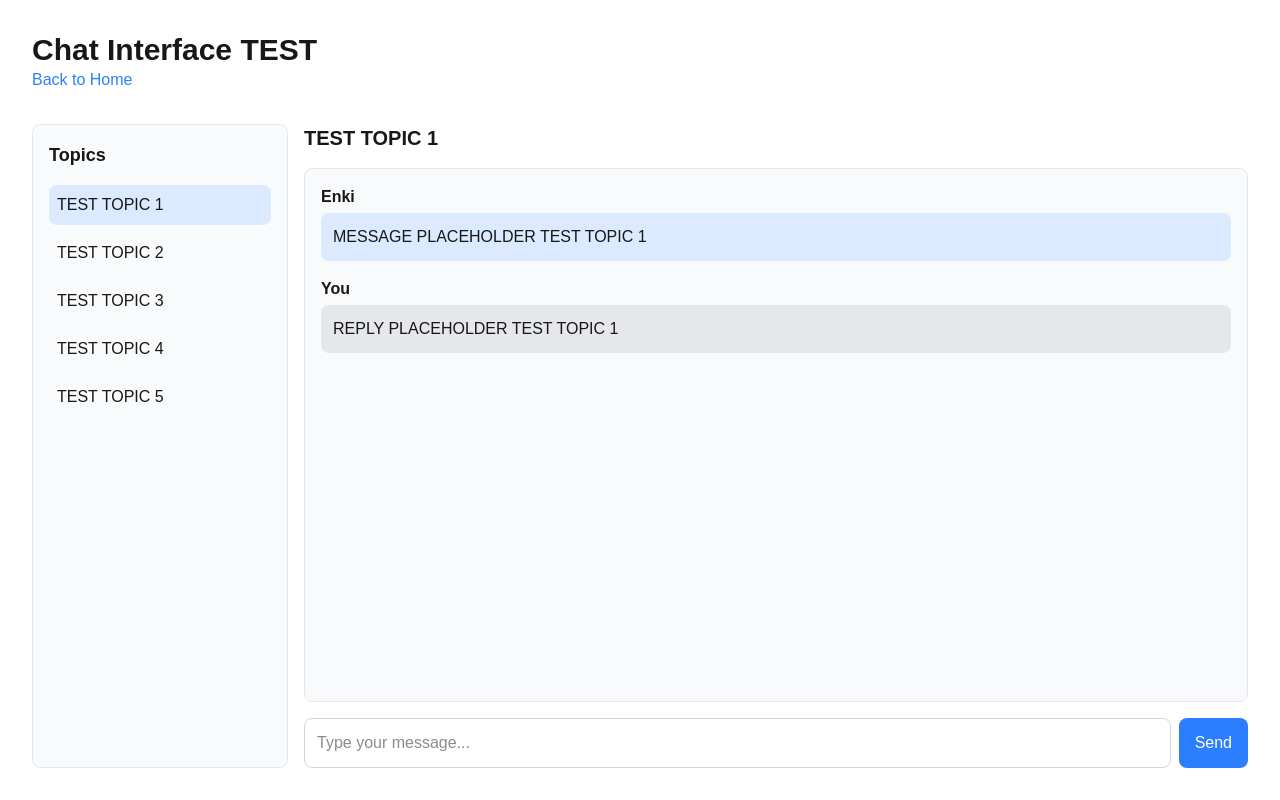
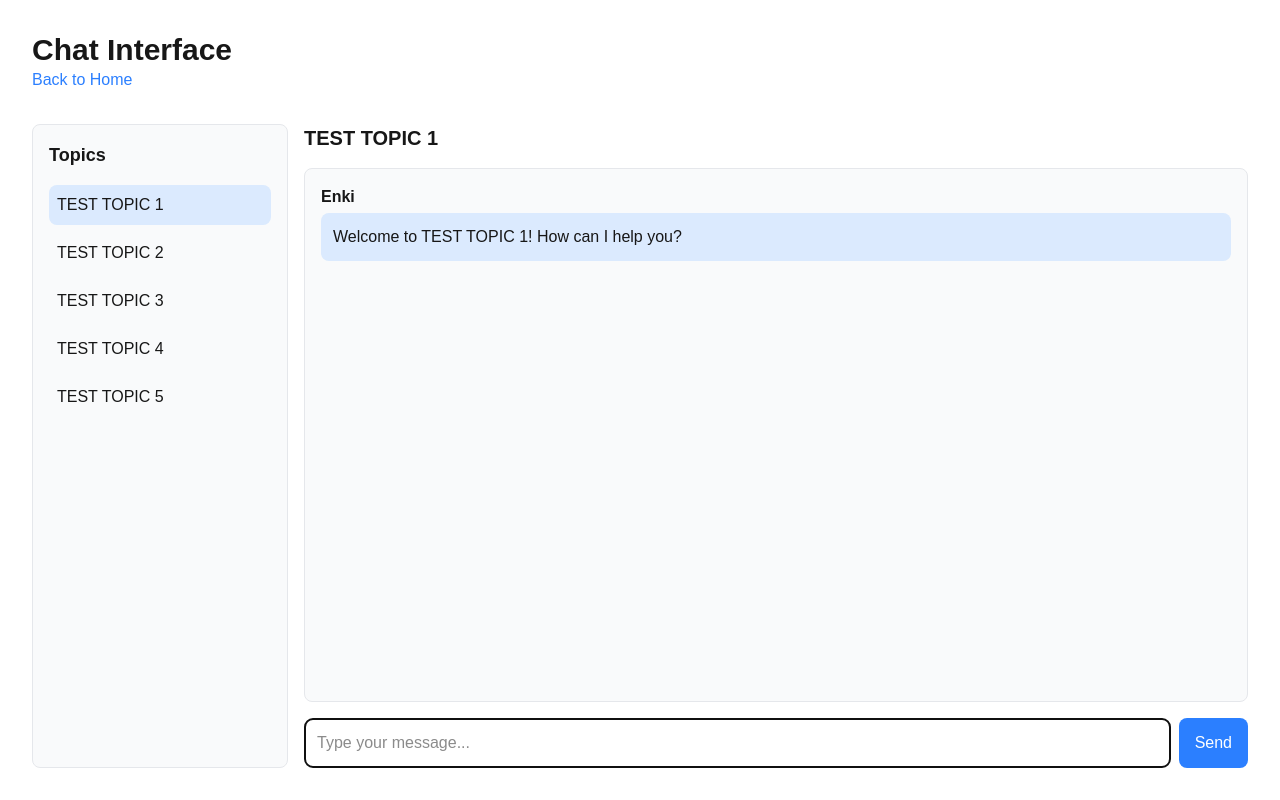
Before and after one commit to Lee-RoyDobson/Team-Project-Enki, a Next.js app in the folder enki/: page /chat in a window 1280 px wide. Built offline with nearby package versions, Linux system fonts and the light colour scheme.

Commit message:
Update page.tsx

```diff
--- a/enki/src/app/chat/page.tsx
+++ b/enki/src/app/chat/page.tsx
@@ -1,24 +1,111 @@
 "use client";
 
-import Image from "next/image";
 import Link from "next/link";
 import { useState } from "react";
 
+type Message = {
+  sender: string;
+  content: string;
+};
+
 export default function ChatPage() {
-  // State to track the selected topic
+  // State management
   const [selectedTopic, setSelectedTopic] = useState("TEST TOPIC 1");
+  const [inputMessage, setInputMessage] = useState("");
+  const [messages, setMessages] = useState<Message[]>([
+    {
+      sender: "Enki",
+      content: `Welcome to ${selectedTopic}! How can I help you?`
+    }
+  ]);
 
-  // Handler for topic selection
+  // List of available topics
+  const topics = [
+    "TEST TOPIC 1",
+    "TEST TOPIC 2",
+    "TEST TOPIC 3",
+    "TEST TOPIC 4",
+    "TEST TOPIC 5"
+  ];
+
+  // Event handlers
   const handleTopicSelect = (topic: string) => {
     setSelectedTopic(topic);
-    // Here you could also load messages for this topic
-    // or perform other actions when a topic is selected
+    setMessages([
+      { sender: "Enki", content: `Welcome to ${topic}! How can I help you?` }
+    ]);
+  };
+
+  const handleInputChange = (e: React.ChangeEvent<HTMLInputElement>) => {
+    setInputMessage(e.target.value);
+  };
+
+  const handleSendMessage = () => {
+    if (!inputMessage.trim()) return;
+
+    // Add user message to chat
+    const newMessages = [
+      ...messages,
+      { sender: "You", content: inputMessage }
+    ];
+
+    setMessages(newMessages);
+    setInputMessage("");
+
+    // Simulate AI response
+    setTimeout(() => {
+      setMessages([
+        ...newMessages,
+        {
+          sender: "Enki",
+          content: `Simulated response for ${selectedTopic}.`
+        }
+      ]);
+    }, 1000);
+  };
+
+  const handleKeyPress = (e: React.KeyboardEvent<HTMLInputElement>) => {
+    if (e.key === 'Enter') {
+      handleSendMessage();
+    }
+  };
+
+  // UI Components
+  const TopicButton = ({ topic }: { topic: string }) => (
+    <li>
+      <button
+        onClick={() => handleTopicSelect(topic)}
+        className={`
+          w-full text-left p-2 rounded-lg
+          hover:bg-gray-200 dark:hover:bg-gray-700
+          transition cursor-pointer
+          ${selectedTopic === topic ? "bg-blue-100 dark:bg-blue-900" : ""}
+        `}
+      >
+        {topic}
+      </button>
+    </li>
+  );
+
+  const MessageBubble = ({ message }: { message: Message }) => {
+    const isEnki = message.sender === "Enki";
+    return (
+      <div className="mb-4">
+        <div className="font-semibold mb-1">{message.sender}</div>
+        <div className={`
+          p-3 rounded-lg
+          ${isEnki ? "bg-blue-100 dark:bg-blue-900" : "bg-gray-200 dark:bg-gray-700"}
+        `}>
+          {message.content}
+        </div>
+      </div>
+    );
   };
 
   return (
     <div className="min-h-screen p-8 flex flex-col">
       <header className="mb-8">
-        <h1 className="text-3xl font-bold">Chat Interface TEST</h1>
+        <h1 className="text-3xl font-bold">Chat Interface</h1>
         <Link href="/" className="text-blue-500 hover:underline">
           Back to Home
         </Link>
@@ -31,17 +118,8 @@ export default function ChatPage() {
           <h2 className="font-bold text-lg mb-4">Topics</h2>
 
           <ul className="space-y-2">
-            {["TEST TOPIC 1", "TEST TOPIC 2", "TEST TOPIC 3", "TEST TOPIC 4", "TEST TOPIC 5"].map((topic) => (
-              <li key={topic}>
-                <button
-                  onClick={() => handleTopicSelect(topic)}
-                  className={`w-full text-left p-2 rounded-lg hover:bg-gray-200 dark:hover:bg-gray-700 transition cursor-pointer ${
-                    selectedTopic === topic ? "bg-blue-100 dark:bg-blue-900" : ""
-                  }`}
-                >
-                  {topic}
-                </button>
-              </li>
+            {topics.map((topic) => (
+              <TopicButton key={topic} topic={topic} />
             ))}
           </ul>
         </div>
@@ -53,30 +131,26 @@ export default function ChatPage() {
 
           {/* Chat messages window */}
           <div className="flex-1 overflow-y-auto mb-4 p-4 border border-gray-200 dark:border-gray-700 rounded-lg bg-gray-50 dark:bg-gray-800">
-            {/* Example messages - replace with your actual messages from */}
-            <div className="mb-4">
-              <div className="font-semibold mb-1">Enki</div>
-              <div className="p-3 bg-blue-100 dark:bg-blue-900 rounded-lg">
-                  MESSAGE PLACEHOLDER {selectedTopic}
-              </div>
-            </div>
-
-            <div className="mb-4">
-              <div className="font-semibold mb-1">You</div>
-              <div className="p-3 bg-gray-200 dark:bg-gray-700 rounded-lg">
-                  REPLY PLACEHOLDER {selectedTopic}
-              </div>
-            </div>
+            {messages.map((message, index) => (
+              <MessageBubble key={index} message={message} />
+            ))}
           </div>
 
           {/* Input field */}
           <div className="flex gap-2">
             <input
               type="text"
+              value={inputMessage}
+              onChange={handleInputChange}
+              onKeyPress={handleKeyPress}
               placeholder="Type your message..."
               className="flex-1 p-3 border border-gray-300 dark:border-gray-700 rounded-lg"
+              autoFocus
             />
-            <button className="bg-blue-500 hover:bg-blue-600 text-white px-4 py-2 rounded-lg cursor-pointer">
+            <button
+              onClick={handleSendMessage}
+              className="bg-blue-500 hover:bg-blue-600 text-white px-4 py-2 rounded-lg cursor-pointer"
+            >
               Send
             </button>
           </div>
```
